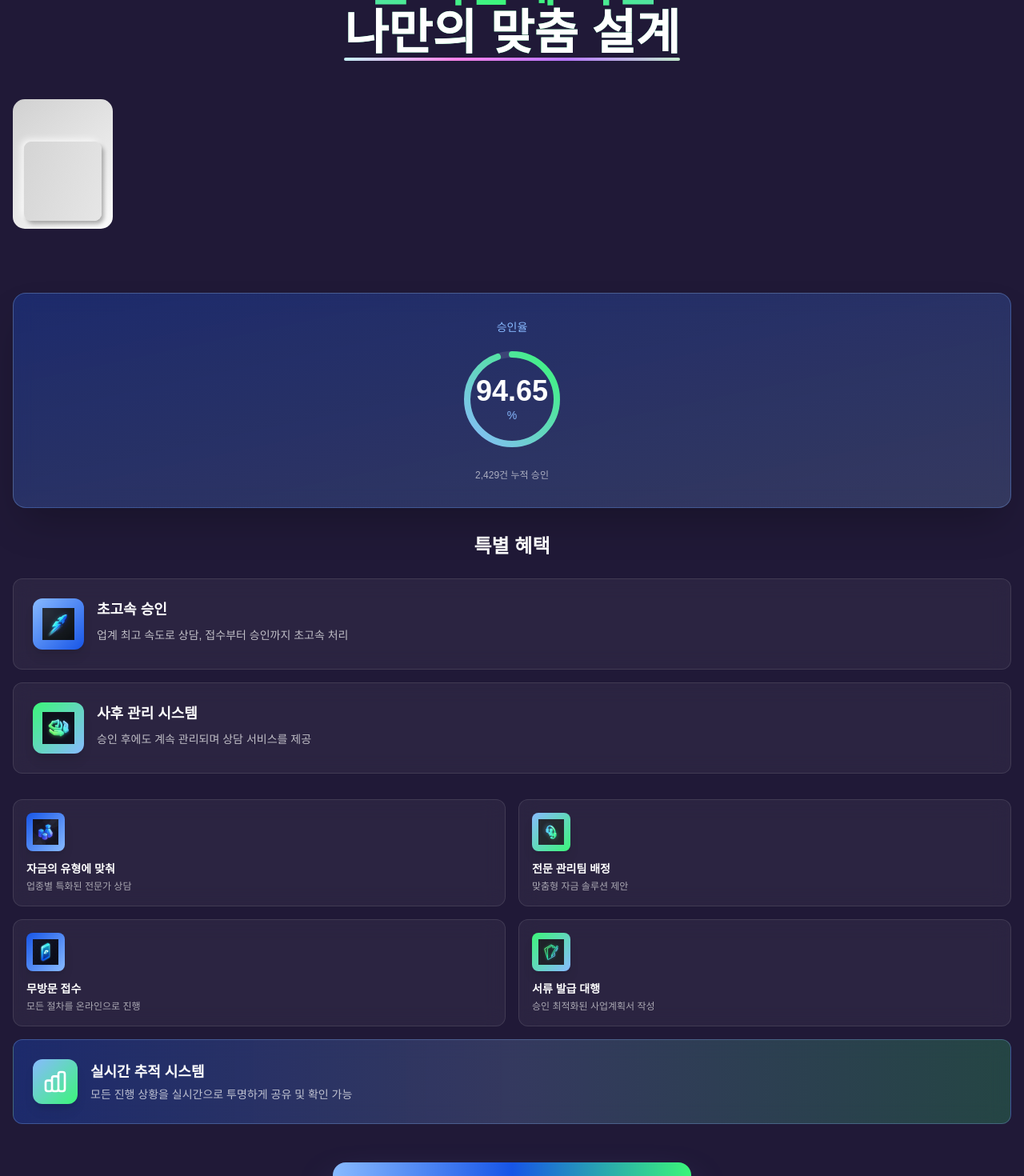
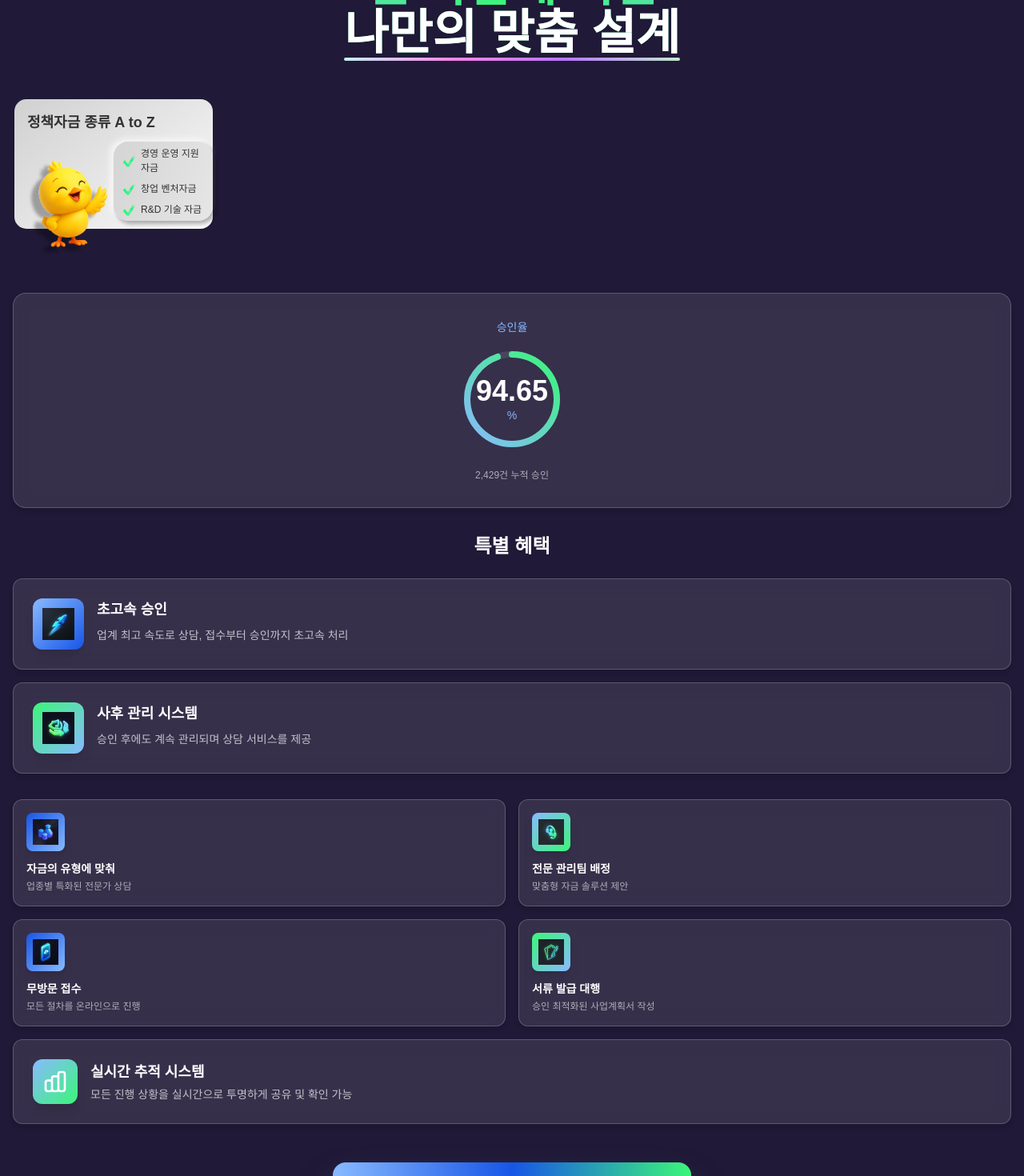
Before and after one commit to Leejieok/branding-randing-produce, a React (Vite) app: page / in a window 1280 px wide. Shown: the part 220-1690 px from the top of the page at 80% size. Built offline with nearby package versions, Linux system fonts and the light colour scheme; a web font is replaced by a local one.

Commit message:
feat: 저장

```diff
--- a/src/App.tsx
+++ b/src/App.tsx
@@ -4,8 +4,7 @@
 import Layout from './components/Layout';
 import Navbar from './components/Navbar';
 import Hero from './components/Hero';
-import HeroBenefits from './components/HeroBenefits';
-import ContentSection from './components/ContentSection';
+import MainContent from './components/MainContent';
 import Footer from './components/Footer';
 
 function App() {
@@ -13,53 +12,7 @@ function App() {
     <Layout>
       <Navbar />
       <Hero />
-      <HeroBenefits />
-
-      <ContentSection
-        title="감당하기 힘든 빚, 혼자 고민하지 마세요"
-        description="개인회생, 개인파산, 신용회복... 복잡하고 어려운 채무 조정 절차, 정책비서가 든든한 버팀목이 되어드리겠습니다."
-        features={[
-          "1:1 비공개 무료 상담",
-          "기각 시 100% 환불 보장",
-          "전국 어디서나 비대면 진행 가능"
-        ]}
-        imageSrc="https://images.unsplash.com/photo-1554224155-8d04cb21cd6c?auto=format&fit=crop&q=80&w=1000"
-      />
-
-      <ContentSection
-        title="나에게 맞는 채무 조정 제도는?"
-        description="개인회생부터 파산까지, 신청 자격과 절차를 꼼꼼하게 분석하여 최적의 솔루션을 제공합니다."
-        features={[
-          "개인회생: 이자는 100%, 원금은 최대 90% 탕감",
-          "개인파산: 모든 채무 전액 탕감 및 면책",
-          "신용회복: 이자율 조정 및 상환 기간 연장"
-        ]}
-        reversed={true}
-        imageSrc="https://images.unsplash.com/photo-1579621970563-ebec7560ff3e?auto=format&fit=crop&q=80&w=1000"
-      />
-
-      <ContentSection
-        title="정책비서와 함께하는 새로운 시작"
-        description="수많은 성공 사례가 증명합니다. 지금 바로 무료 상담을 신청하고 빚 없는 삶을 되찾으세요."
-        features={[
-          "24시간 상담 접수 가능",
-          "수임료 분납 가능",
-          "철저한 비밀 보장"
-        ]}
-        imageSrc="https://images.unsplash.com/photo-1560518883-ce09059eeffa?auto=format&fit=crop&q=80&w=1000"
-      />
-
-      <section className="py-20 bg-primary text-white text-center">
-        <div className="container mx-auto px-6">
-          <h2 className="text-3xl md:text-4xl font-bold mb-8">
-            모든 채무를 정리! 지금 바로 상담하세요
-          </h2>
-          <button className="px-8 py-4 bg-accent hover:bg-accent-hover text-white rounded-lg font-semibold text-lg shadow-lg shadow-blue-500/30 transition-all duration-300">
-            무료 상담 신청하기
-          </button>
-        </div>
-      </section>
-
+      <MainContent />
       <Footer />
     </Layout>
   );
--- a/src/components/HeroBenefits.tsx
+++ b/src/components/HeroBenefits.tsx
@@ -18,7 +18,13 @@ const HeroBenefits: FC = () => {
                     initial={{ opacity: 0, scale: 0.95 }}
                     animate={{ opacity: 1, scale: 1 }}
                     transition={{ duration: 0.6, delay: 0.3 }}
-                    className="bg-gradient-to-br from-primary/30 to-secondary/20 backdrop-blur-md border border-secondary/30 rounded-2xl p-8 mb-8 shadow-2xl"
+                    style={{
+                        backgroundColor: 'rgba(255, 255, 255, 0.1)',
+                        backdropFilter: 'blur(10px)',
+                        boxShadow: '0 4px 6px rgba(0, 0, 0, 0.1)',
+                        border: '1px solid rgba(255, 255, 255, 0.2)'
+                    }}
+                    className="rounded-2xl p-8 mb-8"
                 >
                     <div className="text-center">
                         <p className="text-sm text-secondary mb-4">승인율</p>
@@ -72,7 +78,15 @@ const HeroBenefits: FC = () => {
                     <h2 className="text-2xl font-bold text-center mb-6 text-white">특별 혜택</h2>
                     <div className="grid grid-cols-1 gap-4">
                         {/* Fast Approval */}
-                        <div className="bg-white/5 backdrop-blur-md border border-white/10 rounded-xl p-6 hover:border-secondary/50 transition-all duration-300">
+                        <div
+                            style={{
+                                backgroundColor: 'rgba(255, 255, 255, 0.1)',
+                                backdropFilter: 'blur(10px)',
+                                boxShadow: '0 4px 6px rgba(0, 0, 0, 0.1)',
+                                border: '1px solid rgba(255, 255, 255, 0.2)'
+                            }}
+                            className="rounded-xl p-6 hover:border-secondary/50 transition-all duration-300"
+                        >
                             <div className="flex items-start gap-4">
                                 <div className="w-16 h-16 bg-gradient-to-br from-secondary to-primary rounded-xl flex items-center justify-center flex-shrink-0 shadow-lg">
                                     <img
@@ -89,7 +103,15 @@ const HeroBenefits: FC = () => {
                         </div>
 
                         {/* Management System */}
-                        <div className="bg-white/5 backdrop-blur-md border border-white/10 rounded-xl p-6 hover:border-tertiary/50 transition-all duration-300">
+                        <div
+                            style={{
+                                backgroundColor: 'rgba(255, 255, 255, 0.1)',
+                                backdropFilter: 'blur(10px)',
+                                boxShadow: '0 4px 6px rgba(0, 0, 0, 0.1)',
+                                border: '1px solid rgba(255, 255, 255, 0.2)'
+                            }}
+                            className="rounded-xl p-6 hover:border-tertiary/50 transition-all duration-300"
+                        >
                             <div className="flex items-start gap-4">
                                 <div className="w-16 h-16 bg-gradient-to-br from-tertiary to-secondary rounded-xl flex items-center justify-center flex-shrink-0 shadow-lg">
                                     <img
@@ -115,7 +137,15 @@ const HeroBenefits: FC = () => {
                     className="grid grid-cols-2 gap-4"
                 >
                     {/* Customized Funding */}
-                    <div className="bg-white/5 backdrop-blur-md border border-white/10 rounded-xl p-4 hover:border-secondary/50 transition-all duration-300">
+                    <div
+                        style={{
+                            backgroundColor: 'rgba(255, 255, 255, 0.1)',
+                            backdropFilter: 'blur(10px)',
+                            boxShadow: '0 4px 6px rgba(0, 0, 0, 0.1)',
+                            border: '1px solid rgba(255, 255, 255, 0.2)'
+                        }}
+                        className="rounded-xl p-4 hover:border-secondary/50 transition-all duration-300"
+                    >
                         <div className="w-12 h-12 bg-gradient-to-br from-primary to-secondary rounded-lg flex items-center justify-center mb-3 shadow-lg">
                             <img
                                 src={fundingIcon}
@@ -128,7 +158,15 @@ const HeroBenefits: FC = () => {
                     </div>
 
                     {/* Expert Consultation */}
-                    <div className="bg-white/5 backdrop-blur-md border border-white/10 rounded-xl p-4 hover:border-tertiary/50 transition-all duration-300">
+                    <div
+                        style={{
+                            backgroundColor: 'rgba(255, 255, 255, 0.1)',
+                            backdropFilter: 'blur(10px)',
+                            boxShadow: '0 4px 6px rgba(0, 0, 0, 0.1)',
+                            border: '1px solid rgba(255, 255, 255, 0.2)'
+                        }}
+                        className="rounded-xl p-4 hover:border-tertiary/50 transition-all duration-300"
+                    >
                         <div className="w-12 h-12 bg-gradient-to-br from-secondary to-tertiary rounded-lg flex items-center justify-center mb-3 shadow-lg">
                             <img
                                 src={consultationIcon}
@@ -141,7 +179,15 @@ const HeroBenefits: FC = () => {
                     </div>
 
                     {/* Online Application */}
-                    <div className="bg-white/5 backdrop-blur-md border border-white/10 rounded-xl p-4 hover:border-secondary/50 transition-all duration-300">
+                    <div
+                        style={{
+                            backgroundColor: 'rgba(255, 255, 255, 0.1)',
+                            backdropFilter: 'blur(10px)',
+                            boxShadow: '0 4px 6px rgba(0, 0, 0, 0.1)',
+                            border: '1px solid rgba(255, 255, 255, 0.2)'
+                        }}
+                        className="rounded-xl p-4 hover:border-secondary/50 transition-all duration-300"
+                    >
                         <div className="w-12 h-12 bg-gradient-to-br from-primary to-secondary rounded-lg flex items-center justify-center mb-3 shadow-lg">
                             <img
                                 src={onlineIcon}
@@ -154,7 +200,15 @@ const HeroBenefits: FC = () => {
                     </div>
 
                     {/* Document Service */}
-                    <div className="bg-white/5 backdrop-blur-md border border-white/10 rounded-xl p-4 hover:border-tertiary/50 transition-all duration-300">
+                    <div
+                        style={{
+                            backgroundColor: 'rgba(255, 255, 255, 0.1)',
+                            backdropFilter: 'blur(10px)',
+                            boxShadow: '0 4px 6px rgba(0, 0, 0, 0.1)',
+                            border: '1px solid rgba(255, 255, 255, 0.2)'
+                        }}
+                        className="rounded-xl p-4 hover:border-tertiary/50 transition-all duration-300"
+                    >
                         <div className="w-12 h-12 bg-gradient-to-br from-tertiary to-secondary rounded-lg flex items-center justify-center mb-3 shadow-lg">
                             <img
                                 src={documentIcon}
@@ -174,7 +228,15 @@ const HeroBenefits: FC = () => {
                     transition={{ duration: 0.6, delay: 0.6 }}
                     className="mt-4"
                 >
-                    <div className="bg-gradient-to-r from-primary/30 via-secondary/20 to-tertiary/20 backdrop-blur-md border border-secondary/30 rounded-xl p-6 hover:border-tertiary/50 transition-all duration-300">
+                    <div
+                        style={{
+                            backgroundColor: 'rgba(255, 255, 255, 0.1)',
+                            backdropFilter: 'blur(10px)',
+                            boxShadow: '0 4px 6px rgba(0, 0, 0, 0.1)',
+                            border: '1px solid rgba(255, 255, 255, 0.2)'
+                        }}
+                        className="rounded-xl p-6 hover:border-tertiary/50 transition-all duration-300"
+                    >
                         <div className="flex items-center gap-4">
                             <div className="w-14 h-14 bg-gradient-to-br from-secondary to-tertiary rounded-xl flex items-center justify-center flex-shrink-0 shadow-lg">
                                 <svg className="w-8 h-8 text-white" fill="none" viewBox="0 0 24 24" stroke="currentColor">
--- /dev/null
+++ b/src/components/MainContent.tsx
@@ -0,0 +1,58 @@
+import type { FC } from 'react';
+import HeroBenefits from './HeroBenefits';
+import ContentSection from './ContentSection';
+
+const MainContent: FC = () => {
+    return (
+        <>
+            <HeroBenefits />
+
+            <ContentSection
+                title="감당하기 힘든 빚, 혼자 고민하지 마세요"
+                description="개인회생, 개인파산, 신용회복... 복잡하고 어려운 채무 조정 절차, 정책비서가 든든한 버팀목이 되어드리겠습니다."
+                features={[
+                    "1:1 비공개 무료 상담",
+                    "기각 시 100% 환불 보장",
+                    "전국 어디서나 비대면 진행 가능"
+                ]}
+                imageSrc="https://images.unsplash.com/photo-1554224155-8d04cb21cd6c?auto=format&fit=crop&q=80&w=1000"
+            />
+
+            <ContentSection
+                title="나에게 맞는 채무 조정 제도는?"
+                description="개인회생부터 파산까지, 신청 자격과 절차를 꼼꼼하게 분석하여 최적의 솔루션을 제공합니다."
+                features={[
+                    "개인회생: 이자는 100%, 원금은 최대 90% 탕감",
+                    "개인파산: 모든 채무 전액 탕감 및 면책",
+                    "신용회복: 이자율 조정 및 상환 기간 연장"
+                ]}
+                reversed={true}
+                imageSrc="https://images.unsplash.com/photo-1579621970563-ebec7560ff3e?auto=format&fit=crop&q=80&w=1000"
+            />
+
+            <ContentSection
+                title="정책비서와 함께하는 새로운 시작"
+                description="수많은 성공 사례가 증명합니다. 지금 바로 무료 상담을 신청하고 빚 없는 삶을 되찾으세요."
+                features={[
+                    "24시간 상담 접수 가능",
+                    "수임료 분납 가능",
+                    "철저한 비밀 보장"
+                ]}
+                imageSrc="https://images.unsplash.com/photo-1560518883-ce09059eeffa?auto=format&fit=crop&q=80&w=1000"
+            />
+
+            <section className="py-20 bg-primary text-white text-center">
+                <div className="container mx-auto px-6">
+                    <h2 className="text-3xl md:text-4xl font-bold mb-8">
+                        모든 채무를 정리! 지금 바로 상담하세요
+                    </h2>
+                    <button className="px-8 py-4 bg-accent hover:bg-accent-hover text-white rounded-lg font-semibold text-lg shadow-lg shadow-blue-500/30 transition-all duration-300">
+                        무료 상담 신청하기
+                    </button>
+                </div>
+            </section>
+        </>
+    );
+};
+
+export default MainContent;
--- a/src/components/PolicyFundCard.tsx
+++ b/src/components/PolicyFundCard.tsx
@@ -8,7 +8,7 @@ interface PolicyFundCardProps {
 }
 
 const PolicyFundCard: FC<PolicyFundCardProps> = ({
-    width = 125,
+    width = 252,
     height = 162,
     delay = 0.2
 }) => {
@@ -17,18 +17,33 @@ const PolicyFundCard: FC<PolicyFundCardProps> = ({
     const innerWidth = width * 0.776; // 97/125 = 0.776
     const innerHeight = height * 0.611; // 99/162 = 0.611
 
-    // Calculate horizontal centering
-    const leftOffset = (width - innerWidth) / 2;
 
     // Calculate bottom spacing proportionally (original: 10px for 162px height)
     const bottomSpacing = height * 0.062; // 10/162 = 0.062
 
     // Calculate border radius proportionally
-    const outerBorderRadius = width * 0.12; // 15/125 = 0.12
     const innerBorderRadius = innerWidth * 0.093; // 9/97 = 0.093
 
     return (
         <div style={{ position: 'relative', width: `${width}px`, height: `${height}px` }}>
+            {/* Duck Image - Left side */}
+            <motion.img
+                src="/src/assets/images/duck.png"
+                alt="Duck"
+                initial={{ opacity: 0, y: 20 }}
+                animate={{ opacity: 1, y: 0 }}
+                transition={{ duration: 0.6, delay }}
+                style={{
+                    position: 'absolute',
+                    width: 'calc(50% - 2px)',
+                    height: `${innerHeight * 1.5}px`,
+                    objectFit: 'contain',
+                    zIndex: 2,
+                    left: '2px',
+                    bottom: `${-(innerHeight * 1.5) / 3}px`
+                }}
+            />
+
             {/* Top Card - Higher z-index */}
             <motion.div
                 initial={{ opacity: 0, y: 20 }}
@@ -36,16 +51,39 @@ const PolicyFundCard: FC<PolicyFundCardProps> = ({
                 transition={{ duration: 0.6, delay }}
                 style={{
                     position: 'absolute',
-                    width: `${innerWidth}px`,
+                    width: 'calc(50% - 2px)',
                     height: `${innerHeight}px`,
                     background: 'linear-gradient(289.66deg, #E6E6E6 1.41%, #D5D5D5 95.2%)',
                     boxShadow: '3px 4px 5.2px rgba(0, 0, 0, 0.29), -4px -3px 8.5px rgba(255, 255, 255, 0.75)',
                     borderRadius: `${innerBorderRadius}px`,
                     zIndex: 2,
-                    left: `${leftOffset}px`,
-                    bottom: `${bottomSpacing}px`
+                    right: '2px',
+                    bottom: `${bottomSpacing}px`,
+                    padding: '12px',
+                    display: 'flex',
+                    flexDirection: 'column',
+                    justifyContent: 'center',
+                    gap: '8px'
                 }}
-            />
+            >
+                {/* Item 1 */}
+                <div style={{ display: 'flex', alignItems: 'center', gap: '6px' }}>
+                    <img src="/src/assets/icons/check.png" alt="check" style={{ width: '16px', height: '16px' }} />
+                    <span style={{ fontSize: '12px', color: '#333', fontWeight: '500' }}>경영 운영 지원자금</span>
+                </div>
+
+                {/* Item 2 */}
+                <div style={{ display: 'flex', alignItems: 'center', gap: '6px' }}>
+                    <img src="/src/assets/icons/check.png" alt="check" style={{ width: '16px', height: '16px' }} />
+                    <span style={{ fontSize: '12px', color: '#333', fontWeight: '500' }}>창업 벤처자금</span>
+                </div>
+
+                {/* Item 3 */}
+                <div style={{ display: 'flex', alignItems: 'center', gap: '6px' }}>
+                    <img src="/src/assets/icons/check.png" alt="check" style={{ width: '16px', height: '16px' }} />
+                    <span style={{ fontSize: '12px', color: '#333', fontWeight: '500' }}>R&D 기술 자금</span>
+                </div>
+            </motion.div>
 
             {/* Bottom Card - Lower z-index */}
             <motion.div
@@ -54,15 +92,22 @@ const PolicyFundCard: FC<PolicyFundCardProps> = ({
                 transition={{ duration: 0.6, delay: delay + 0.1 }}
                 style={{
                     position: 'absolute',
-                    width: `${width}px`,
+                    left: '2px',
+                    right: '2px',
                     height: `${height}px`,
                     background: 'linear-gradient(321.5deg, #FFFFFF -11.34%, #CFCFCF 103.54%)',
-                    borderRadius: `${outerBorderRadius}px`,
-                    zIndex: 1
+                    borderRadius: '15px',
+                    zIndex: 1,
+                    padding: '16px'
                 }}
             >
-                <div className="flex items-start justify-between mb-4">
-
+                <div style={{
+                    fontSize: '18px',
+                    fontWeight: 'bold',
+                    color: '#333',
+                    textAlign: 'left'
+                }}>
+                    정책자금 종류 A to Z
                 </div>
             </motion.div>
         </div>
```
Also changed, not shown: src/assets/icons/check.png (added), src/assets/images/duck.png (added).
